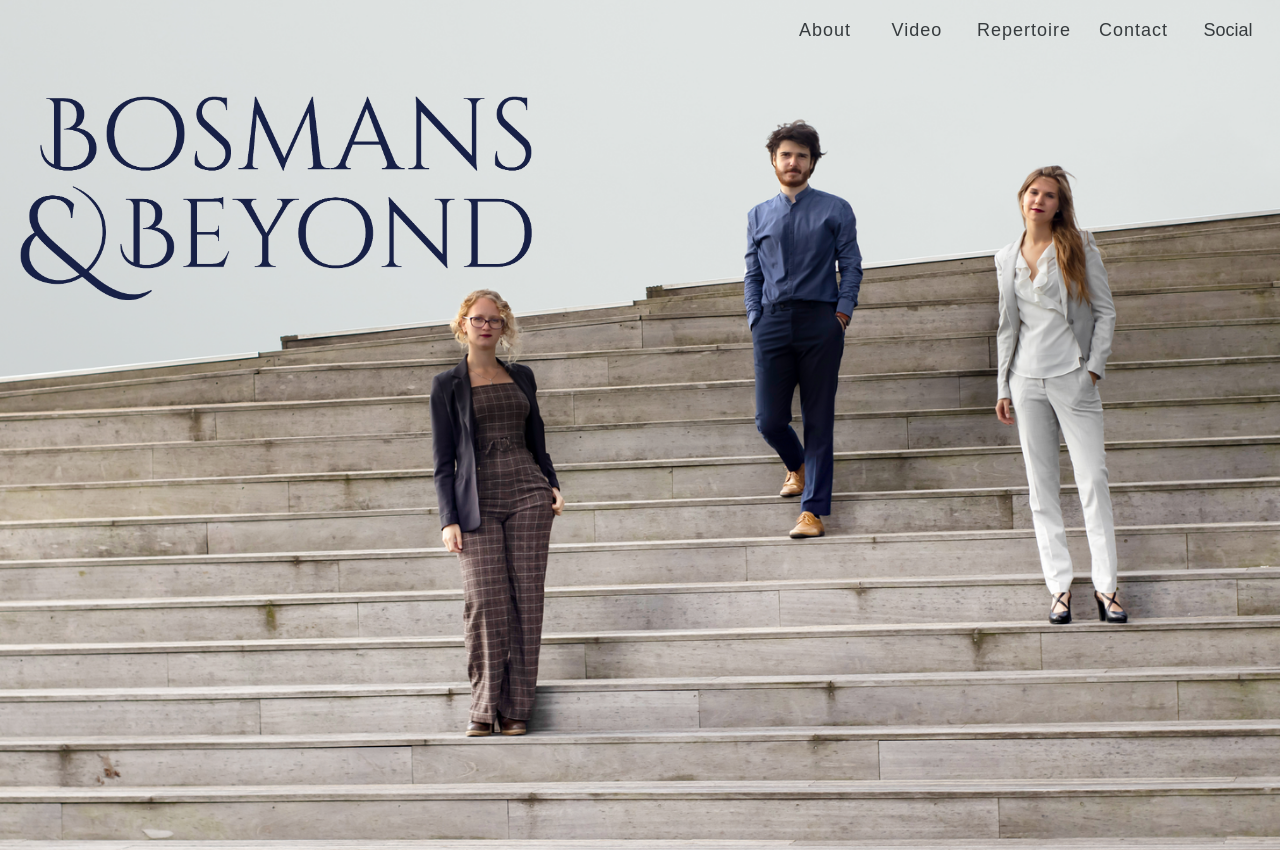
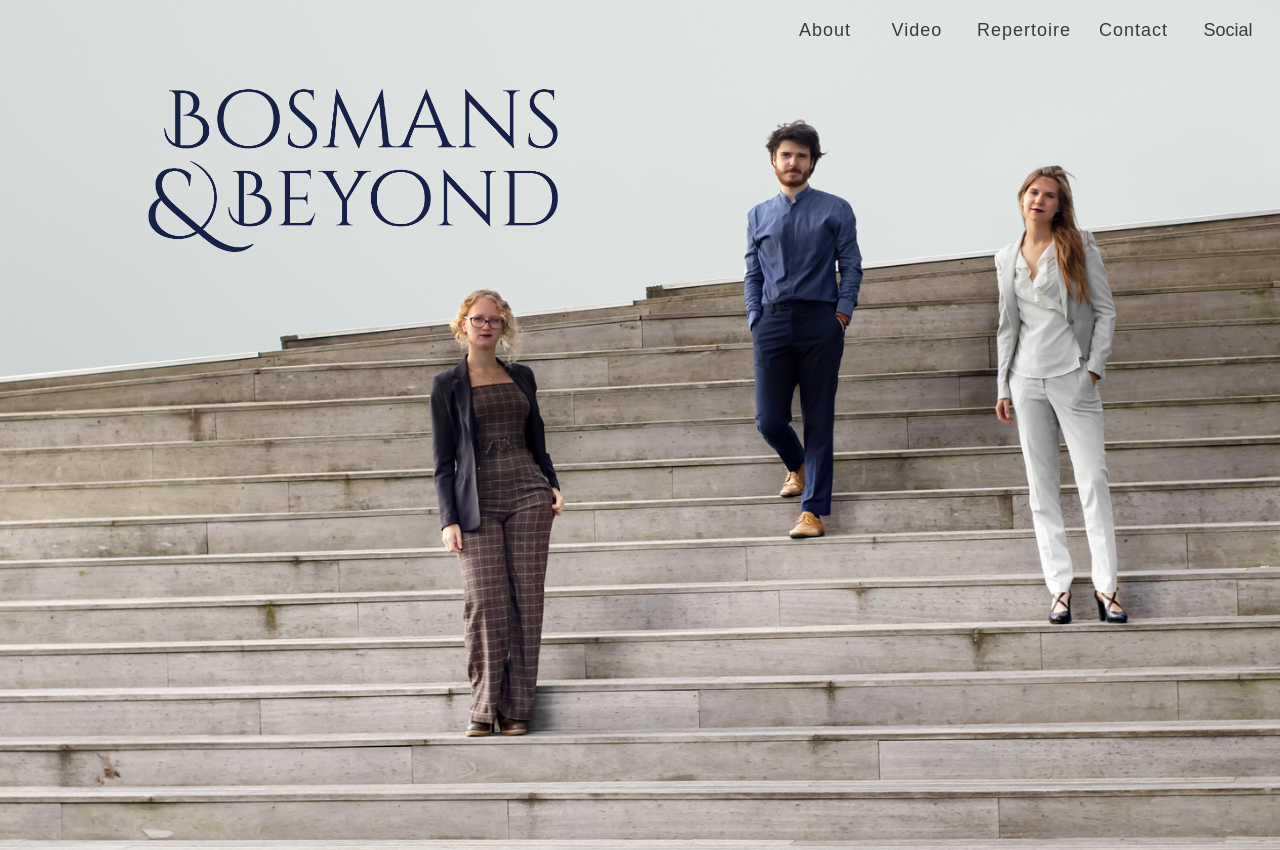
Before and after one commit to BKmetoff/bosmans-and-beyond, a React (Create React App) app: page / in a window 1280 px wide. Shown: the top 850 px of the page. Built offline with nearby package versions, Linux system fonts and the light colour scheme.

Commit message:
Revert "feat: testing removing framer-motion"
This reverts commit 6adfbfddbaeb6d44d52631073445a82d8b7bad70.

```diff
--- a/src/App.js
+++ b/src/App.js
@@ -2,7 +2,7 @@ import React from 'react'
 import Layout from './components/backbone/Layout'
 import { Switch, Route, useLocation } from 'react-router-dom'
 
-// import { AnimatePresence } from 'framer-motion'
+import { AnimatePresence } from 'framer-motion'
 
 import Home from './components/Pages/Home'
 import About from './components/Pages/About'
@@ -31,13 +31,13 @@ function App() {
 			<Layout>
 				<MainWrapper>
 					<ContentWrapper>
-						{/* <AnimatePresence exitBeforeEnter> */}
-						<Switch location={location} key={location.pathname}>
-							{routesMap.map((props) => {
-								return <Route key={props.path} {...props} />
-							})}
-						</Switch>
-						{/* </AnimatePresence> */}
+						<AnimatePresence exitBeforeEnter>
+							<Switch location={location} key={location.pathname}>
+								{routesMap.map((props) => {
+									return <Route key={props.path} {...props} />
+								})}
+							</Switch>
+						</AnimatePresence>
 					</ContentWrapper>
 				</MainWrapper>
 			</Layout>
--- a/src/components/backbone/Wrapper.js
+++ b/src/components/backbone/Wrapper.js
@@ -1,8 +1,8 @@
 import React from 'react'
-// import { motion } from 'framer-motion'
+import { motion } from 'framer-motion'
 
 import styled, { css } from 'styled-components'
-import { MARGIN } from '../theme/Theme'
+import { MARGIN, PAGE_TRANSITIONS } from '../theme/Theme'
 
 export const MainWrapper = styled.div`
 	overflow-x: hidden;
@@ -50,15 +50,14 @@ export const SectionWrapper = styled.div`
 
 export const MotionWrapper = ({ children }) => {
 	return (
-		<>{children}</>
-		// <motion.div
-		// 	initial='initial'
-		// 	animate='in'
-		// 	exit='out'
-		// 	variants={PAGE_TRANSITIONS.variants}
-		// 	transition={PAGE_TRANSITIONS.transitions}
-		// >
-		// 	{children}
-		// </motion.div>
+		<motion.div
+			initial='initial'
+			animate='in'
+			exit='out'
+			variants={PAGE_TRANSITIONS.variants}
+			transition={PAGE_TRANSITIONS.transitions}
+		>
+			{children}
+		</motion.div>
 	)
 }
```
